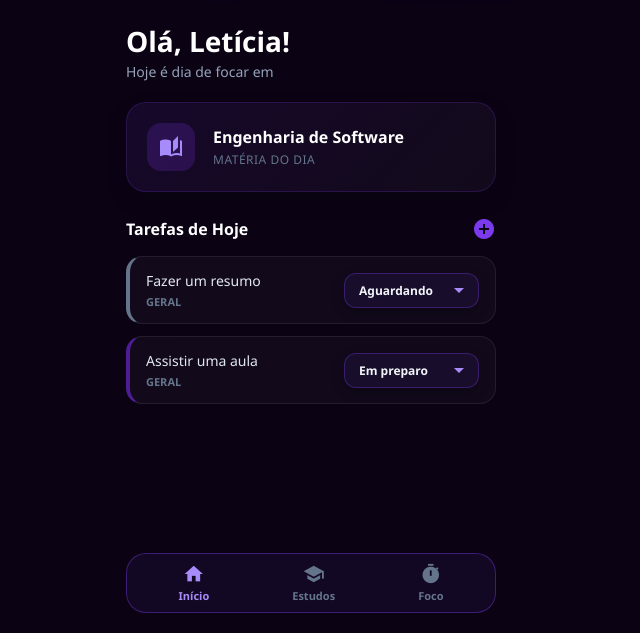
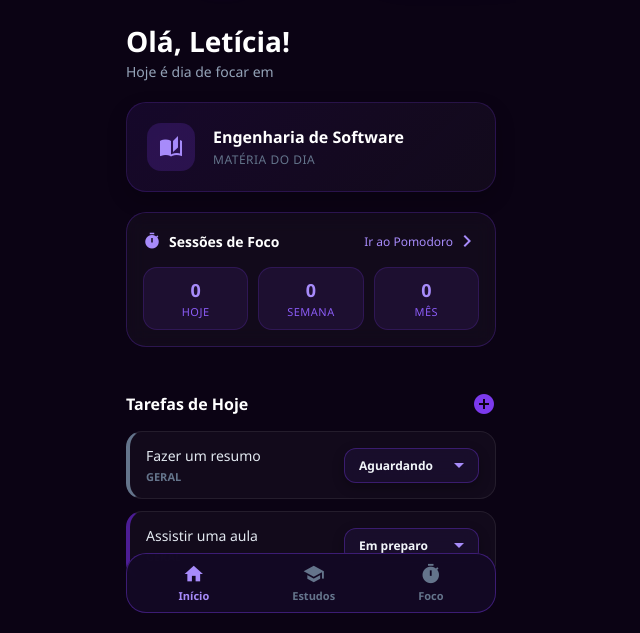
Before and after one commit to erlet01/estudos-aplicativo, a plain HTML site: page dashboard.html in a window 1280 px wide. Shown: the part 167-800 px from the top of the page, without its empty margins (329-969 px from the left). Drawn offline with Linux system fonts and the light colour scheme.

Commit message:
alteração no pomodoro do dashboard

```diff
--- a/dashboard.css
+++ b/dashboard.css
@@ -507,3 +507,80 @@ body {
     background: #166534; /* Botão verde escuro */
     color: #4ade80;
 }
+/* --- CARD DE ESTATÍSTICAS NA DASHBOARD --- */
+.dashboard-stats-card {
+    background: rgba(255, 255, 255, 0.03);
+    border: 1px solid rgba(124, 58, 237, 0.25);
+    border-radius: 20px;
+    padding: 16px;
+    margin: 20px 0;
+    backdrop-filter: blur(10px);
+}
+
+.stats-header {
+    display: flex;
+    justify-content: space-between;
+    align-items: center;
+    margin-bottom: 14px;
+}
+
+.stats-title {
+    display: flex;
+    align-items: center;
+    gap: 8px;
+    color: #fff;
+    font-size: 14px;
+    font-weight: 600;
+}
+
+.stats-title i {
+    color: #a78bfa;
+    font-size: 18px;
+}
+
+.btn-go-pomodoro {
+    background: transparent;
+    border: none;
+    color: #a78bfa;
+    font-size: 12px;
+    display: flex;
+    align-items: center;
+    cursor: pointer;
+    gap: 2px;
+    transition: color 0.2s;
+}
+
+.btn-go-pomodoro:hover {
+    color: #fff;
+}
+
+.stats-grid {
+    display: flex;
+    justify-content: space-between;
+    gap: 10px;
+}
+
+.stat-box {
+    flex: 1;
+    background: rgba(124, 58, 237, 0.1);
+    border: 1px solid rgba(124, 58, 237, 0.2);
+    border-radius: 14px;
+    padding: 10px 8px;
+    display: flex;
+    flex-direction: column;
+    align-items: center;
+}
+
+.stat-number {
+    font-size: 18px;
+    font-weight: 700;
+    color: #a78bfa;
+}
+
+.stat-text {
+    font-size: 11px;
+    color: #8b5cf6;
+    margin-top: 2px;
+    text-transform: uppercase;
+    letter-spacing: 0.5px;
+}
--- a/dashboard.html
+++ b/dashboard.html
@@ -67,6 +67,33 @@
             </div>
         </div>
 
+        <div class="dashboard-stats-card">
+    <div class="stats-header">
+        <div class="stats-title">
+            <i class="material-icons">timer</i>
+            <span>Sessões de Foco</span>
+        </div>
+        <button class="btn-go-pomodoro" onclick="location.href='pomodoro.html'">
+            Ir ao Pomodoro <i class="material-icons">chevron_right</i>
+        </button>
+    </div>
+
+    <div class="stats-grid">
+        <div class="stat-box">
+            <span class="stat-number" id="dash-stat-today">0</span>
+            <span class="stat-text">Hoje</span>
+        </div>
+        <div class="stat-box">
+            <span class="stat-number" id="dash-stat-week">0</span>
+            <span class="stat-text">Semana</span>
+        </div>
+        <div class="stat-box">
+            <span class="stat-number" id="dash-stat-month">0</span>
+            <span class="stat-text">Mês</span>
+        </div>
+    </div>
+</div>
+
         <div class="tasks-section">
             <div class="tasks-header">
                 <h4>Tarefas de Hoje</h4>
--- a/script.js
+++ b/script.js
@@ -756,7 +756,43 @@ if (nextMonthBtn) {
         renderFullCalendar();
     });
 }
+if (typeof renderFullCalendar === 'function') {
+    renderFullCalendar();
+}
 
-// Executa automaticamente ao carregar qualquer página com calendário
-document.addEventListener("DOMContentLoaded", renderFullCalendar);
+// --- CARREGA ESTATÍSTICAS DO POMODORO NA DASHBOARD ---
+function loadPomodoroStats() {
+    try {
+        const history = JSON.parse(localStorage.getItem('pomodoro_history') || '[]');
+        const now = new Date();
+
+        // Calculando sessões de Hoje
+        const startOfToday = new Date(now.getFullYear(), now.getMonth(), now.getDate());
+        const todayCount = history.filter(d => new Date(d) >= startOfToday).length;
+
+        // Calculando sessões dos últimos 7 dias (Semana)
+        const sevenDaysAgo = new Date();
+        sevenDaysAgo.setDate(now.getDate() - 7);
+        const weekCount = history.filter(d => new Date(d) >= sevenDaysAgo).length;
+
+        // Calculando sessões deste Mês
+        const startOfMonth = new Date(now.getFullYear(), now.getMonth(), 1);
+        const monthCount = history.filter(d => new Date(d) >= startOfMonth).length;
+
+        // Atualizando os IDs na Dashboard
+        const elToday = document.getElementById('dash-stat-today');
+        const elWeek = document.getElementById('dash-stat-week');
+        const elMonth = document.getElementById('dash-stat-month');
+
+        if (elToday) elToday.textContent = todayCount;
+        if (elWeek) elWeek.textContent = weekCount;
+        if (elMonth) elMonth.textContent = monthCount;
+    } catch(e) {
+        console.error("Erro ao carregar histórico do Pomodoro:", e);
+    }
+}
+
+// Executa a leitura das estatísticas
+loadPomodoroStats();
+
 });
```
Also changed, not shown: pomodoro.js (+17 -1 lines).
